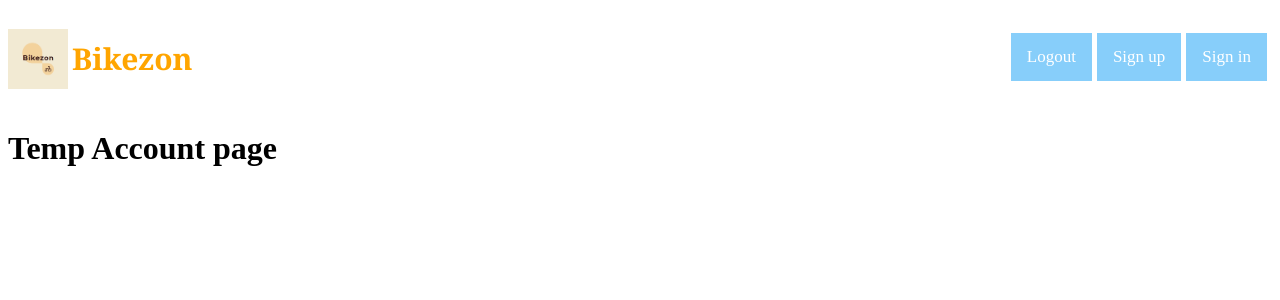
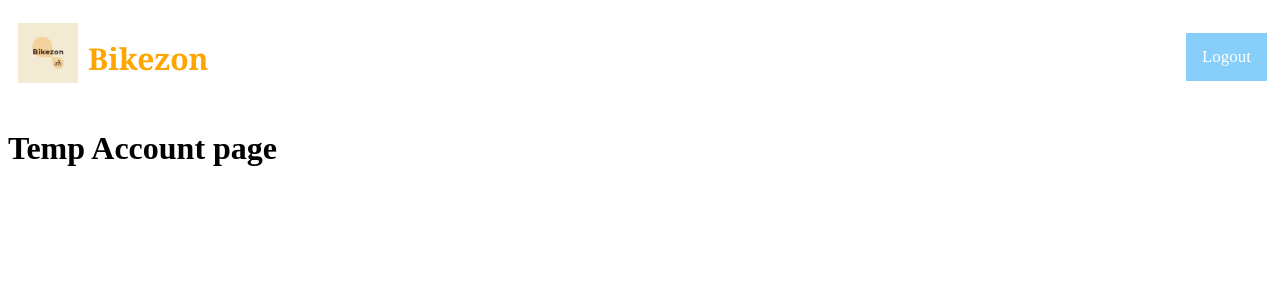
Before and after one commit to bikezon/bikezon, a Django app: page /account/ in a window 1280 px wide. Shown: the top 300 px of the page. Run offline with Django 3.2, Linux system fonts and the light colour scheme; the visitor is signed in with stand-in values (Sample User, id 1); some libraries are stand-ins or nearby versions.

Commit message:
changes to css and base html template for search bar.

```diff
--- a/static/css/main.css
+++ b/static/css/main.css
@@ -10,7 +10,7 @@
   }
 
 /* Style the links inside the navigation bar */
-.main-header a {
+.sign-button {
   float: right;
   display: inline-block;
   color: white;
@@ -22,9 +22,16 @@
   margin-right: 5px;
   margin-top: 25px;
 }
+/* Styling search bar */
+#___gcse_0 {
+  padding: 20px 0;
+  float: left;
+  width: 75%;
+}
 
 /* Style the nav-bar text */
 .main-header p {
+  float: left;
   margin-right: 16px;
   color: orange;
   display: inline-block;
@@ -45,6 +52,8 @@
 }
 
 .main-header img {
+  margin: 15px 10px;
+  float: left;
   width: 60px;
   height: 60px;
   display: inline-block;
--- a/templates/app/base.html
+++ b/templates/app/base.html
@@ -17,15 +17,18 @@
     </head>
     <body>
         <header class="main-header">
-            <img src="{% static 'images/logo.png' %}" alt="Bikezon Logo">
+            <a href="{% url 'app:index' %}">
+              <img src="{% static 'images/logo.png' %}" alt="Bikezon Logo">
+            </a>
             <p class="navbar-text">Bikezon</p>
-            <a href="{% url 'app:login' %}">Sign in</a>
-            <a href="{% url 'app:register' %}">Sign up</a>
+            <div class="gcse-search"></div>
             {% if user.is_authenticated %}
-            <a href="{% url 'app:logout' %}">Logout</a>
+                <a href="{% url 'app:logout' %}" class="sign-button">Logout</a>
+            {% else %}
+                <a href="{% url 'app:login' %}" class="sign-button">Sign in</a>
+                <a href="{% url 'app:register' %}" class="sign-button">Sign up</a>
             {% endif %}
         </header>
-        <div class="gcse-search"></div>
         <div>
             {% block body_block %}
             {% endblock %}
```
Lines whose indentation alone changed are shown as unchanged.
